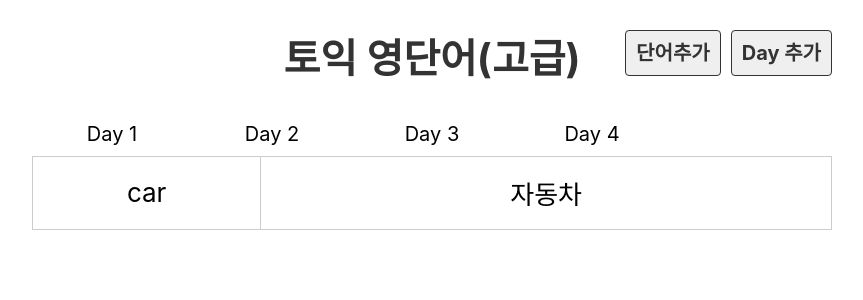
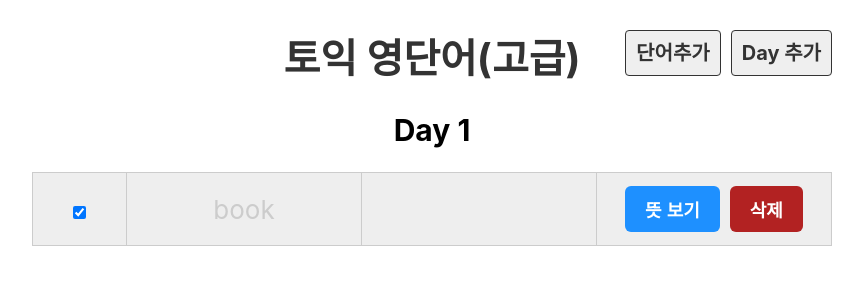
Before and after one commit to kimsanhaa/react_voca, a React (Create React App) app: page /day/1 in a window 1280 px wide. Shown: the top 300 px of the page, without its empty margins (208-1071 px from the left). Built offline with nearby package versions, Linux system fonts and the light colour scheme.

Commit message:
voca 마무리

```diff
--- a/src/App.js
+++ b/src/App.js
@@ -6,26 +6,28 @@ import SampleUseState from './component/SampleUseState';
 import Header from './component/Header';
 import DayList from './component/DayList';
 import Day from './component/Day';
-// function App() {
-//   const name = "sanha";
-//   return (
-//     <div className="App">
-//       {/* <Hello/> */}
-//       <h1>props : properties</h1>
-//       <SampleUseState age={10}/>
-//       <SampleUseState age={20}/>
-//       <SampleUseState age={30}/>
+import EmptyPage from './component/EmptyPage';
 
-//     </div>
-//   );
-// }
+import {
+  BrowserRouter as Router,
+  Routes,
+  Route,
+} from "react-router-dom";
 
 
- function App() {
-   return<div className='App'>
-     <Header/>
-     <DayList/>
-     <Day/>
-   </div>
- }
+function App() {
+  return (
+    <div className='App'>
+      <Router>
+       <Header/>
+        <Routes>
+          <Route exact path="/" element={<DayList/>} />
+          <Route  path="/day/:day" element={<Day/>} />
+          <Route path="*"  element={<EmptyPage/>} />
+       </Routes>
+      </Router>
+      </div>
+
+  )
+}
 export default App;
--- a/src/component/Day.js
+++ b/src/component/Day.js
@@ -1,17 +1,22 @@
 import vocaData from "../db/data.json";
+import {useParams} from "react-router-dom";
+import Wrod from "./Word";
 
 export default function Day() {
-    const day= 2;
-    const worldList = vocaData.words.filter(word=>(word.day===day))
-    console.log(worldList)
-    return (<>
+    const day= useParams().day;
+    console.log(day)
+    const worldList = vocaData.words.filter(word=>word.day===Number(day))
+     console.log(worldList)
+
+
+
+    return (
+    <>
+    <h2>Day {day}</h2>
         <table>
             <tbody>
                 {worldList.map(word => (
-                    <tr key={word.id}>
-                        <td>{word.eng}</td>
-                        <td>{word.kor}</td>
-                    </tr>
+                    <Wrod word={word} key={word.id}/>
 
                 ))}
 
--- a/src/component/DayList.js
+++ b/src/component/DayList.js
@@ -1,11 +1,15 @@
 import vocaData from "../db/data.json";
+import { Link } from "react-router-dom";
 
 
 export default function DayList(){
  console.log(vocaData);
+ console.log(vocaData.days)
     return (<ul className="list_day">
         {vocaData.days.map(day=>(
-            <li key={day.id}>Day {day.day}
+            <li key={day.id}>
+                {/* key가 뭔지 공부하기  */}
+            <Link to={`/day/${day.day}`}>Day {day.day}</Link>
             </li>
         ))}
 
--- /dev/null
+++ b/src/component/EmptyPage.js
@@ -0,0 +1,10 @@
+import {Link} from "react-router-dom";
+export default function EmptyPage(){
+    return(
+        <>
+        <h2>잘못된 접근입니다.</h2>
+        <Link to="/">돌아가기</Link>
+        </>
+    );
+
+}
--- a/src/component/Header.js
+++ b/src/component/Header.js
@@ -1,8 +1,10 @@
-export default function Header () {
-    return (<div className="header">
+import { Link } from "react-router-dom";
+
+export default function Header() {
+    return (
+        <div className="header">
             <h1>
-            <a href="/">토익 영단어(고급)</a>
-
+                <Link to="/">토익 영단어(고급)</Link>
             </h1>
             <div className="menu">
                 <a href="#x" className="link">
@@ -13,4 +15,5 @@ export default function Header () {
                 </a>
             </div>
         </div>
-    )};
+    );
+}
--- /dev/null
+++ b/src/component/Word.js
@@ -0,0 +1,29 @@
+import { useState } from "react"
+
+export default function Wrod({ word }) {
+    const [isShow, setIsShow] = useState(false);
+    const [isDone, setIsDone] = useState(word.isDone);
+
+    function toggleShow(){
+        setIsShow(!isShow);
+    }
+
+    function toggleDone(){
+        setIsDone(!isDone);
+    }
+    return (
+        <tr className={isDone ? "off" : ""}>
+            <td>
+                <input type="checkbox" checked={isDone} onChange={toggleDone}/>
+            </td>
+            <td>{word.eng}</td>
+            <td>{isShow && word.kor}</td>
+            <td>
+                <button onClick={toggleShow}>뜻 {isShow ? "숨기기" : "보기"}</button>
+                <button className="btn_del">삭제</button>
+            </td>
+        </tr>
+
+
+    )
+}
--- a/src/db/data.json
+++ b/src/db/data.json
@@ -23,7 +23,7 @@
         "day": 1,
         "eng": "book",
         "kor": "책",
-        "isDone": false
+        "isDone": true
       },
       {
         "id": 3,
```
Lines whose indentation alone changed are shown as unchanged.
